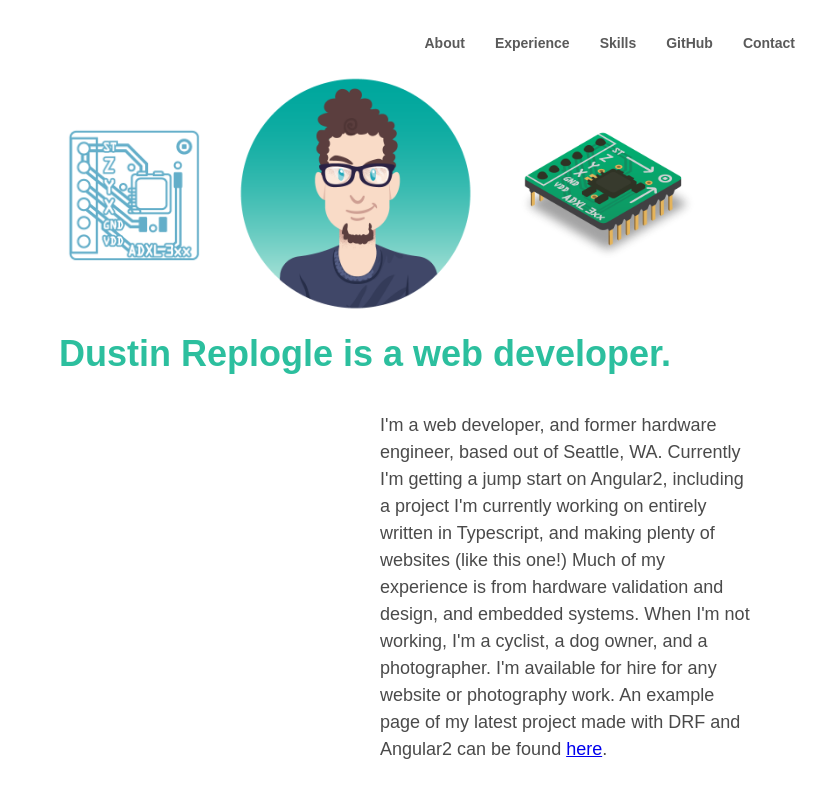
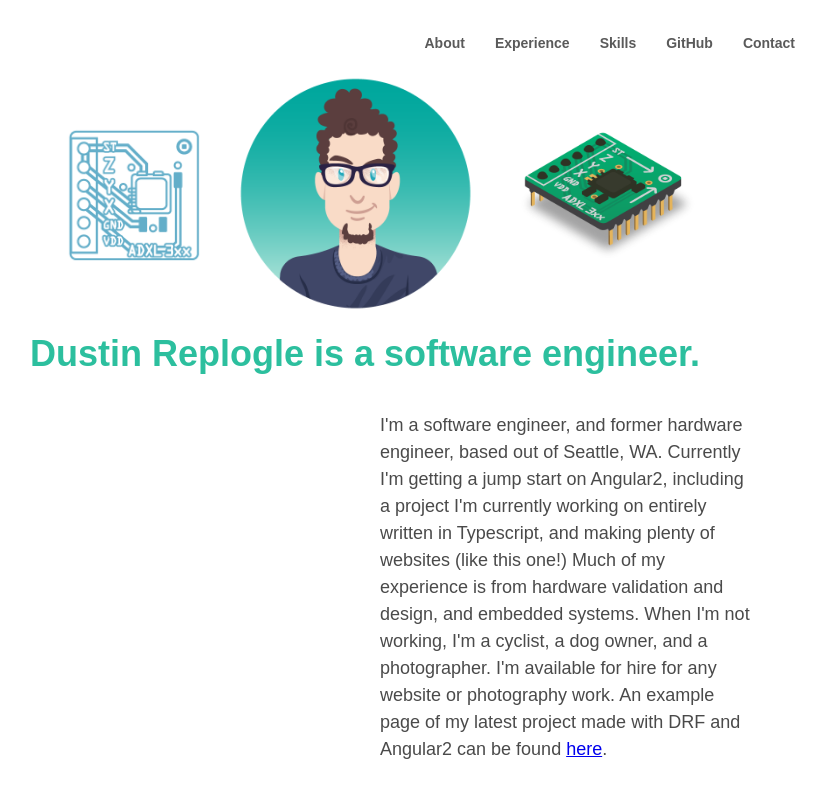
Before and after one commit to dreplogle/dreplogle.github.io, a plain HTML site: page index.html in a window 1280 px wide. Shown: the top 800 px of the page, without its empty margins (275-1100 px from the left). Drawn offline with Linux system fonts and the light colour scheme.

Commit message:
Update index.html

```diff
--- a/index.html
+++ b/index.html
@@ -27,14 +27,14 @@
 			<li title="Chip" class="chip">Chip</li>
 		  </ul>
 		</article>
-		<h1>Dustin Replogle is a web developer.</h1>
+		<h1>Dustin Replogle is a software engineer.</h1>
 	</section>
 
 
 
 	<div class="description">
 	  <div class="container">
-		<p>I'm a web developer, and former hardware engineer, based out of Seattle, WA. Currently I'm getting a jump start on Angular2, including a project I'm currently working on entirely written in Typescript, and making plenty of websites (like this one!) Much of my experience is from hardware validation and design, and embedded systems. When I'm not working, I'm a cyclist, a dog owner, and a photographer. I'm available for hire for any website or photography work. An example page of my latest project made with DRF and Angular2 can be found <a href="http://ec2-54-218-65-165.us-west-2.compute.amazonaws.com/#/episode/180">here</a>.</a></p>
+		<p>I'm a software engineer, and former hardware engineer, based out of Seattle, WA. Currently I'm getting a jump start on Angular2, including a project I'm currently working on entirely written in Typescript, and making plenty of websites (like this one!) Much of my experience is from hardware validation and design, and embedded systems. When I'm not working, I'm a cyclist, a dog owner, and a photographer. I'm available for hire for any website or photography work. An example page of my latest project made with DRF and Angular2 can be found <a href="http://ec2-54-218-65-165.us-west-2.compute.amazonaws.com/#/episode/180">here</a>.</a></p>
 	  </div>
 	</div>
 
```
